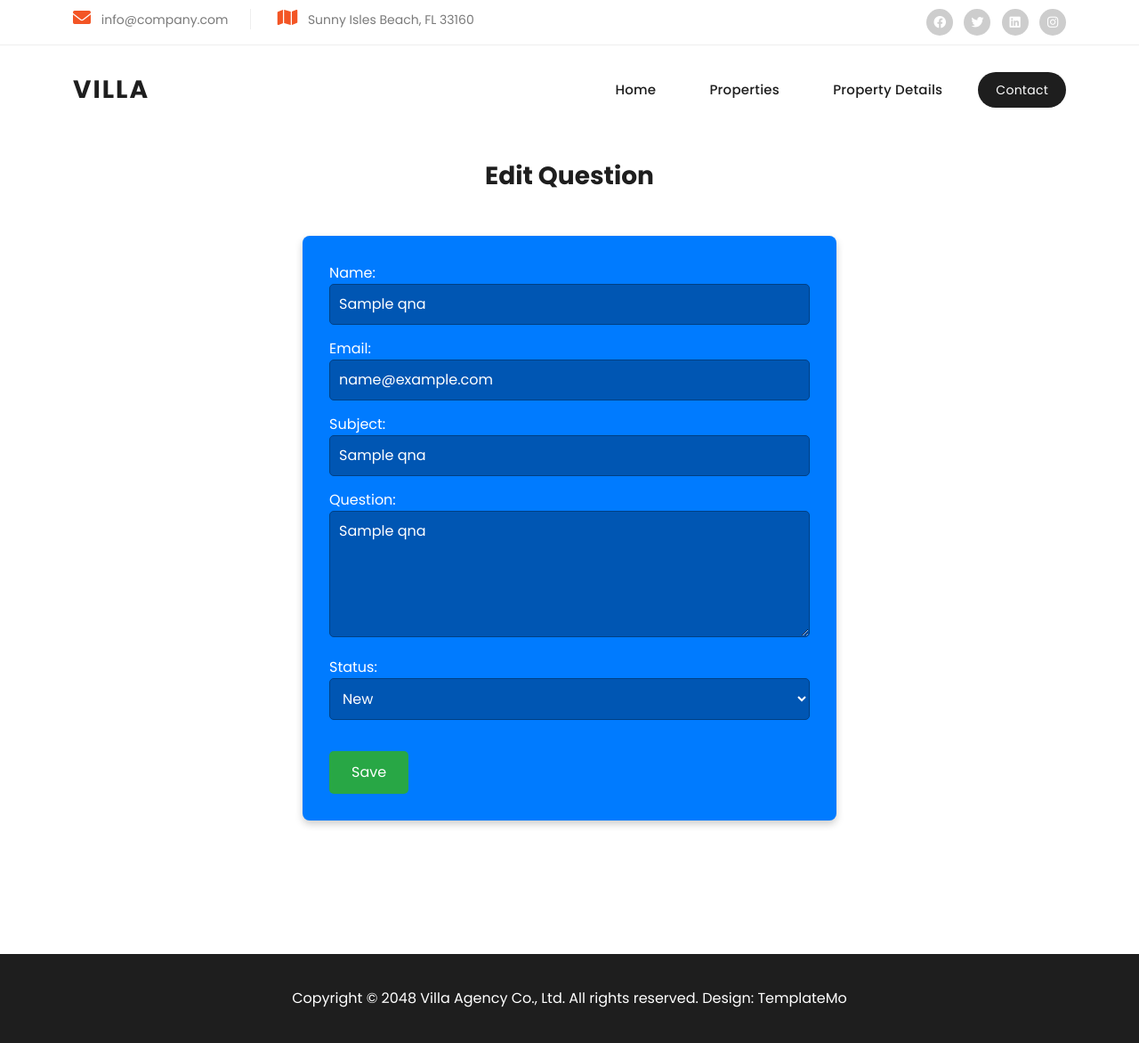
After one commit to MatejHerich/projekt, a PHP site: page /edit.php?id=1 in a window 1280 px wide. The commit adds this page. Shown: the whole page at 89% size. Run offline with PHP 8.4, Linux system fonts and the light colour scheme; tables that the repository leaves empty or names only in its code hold one stand-in row (values such as "Sample post").

Commit message:
Pridaný CRUD pre db a vylepšená štruktúra kódu

```diff
--- a/assets/classes/Database.php
+++ b/assets/classes/Database.php
@@ -37,5 +37,22 @@ class Database{
     ':username' => $username,
     ':password' => md5($password)]);
     return $stmt->fetch(PDO::FETCH_ASSOC);}
+
+  public function updateQuestion($id, $data) {
+    $sql = "UPDATE qna SET name = :name, email = :email, subject = :subject, question = :question, status = :status WHERE id = :id";
+    $stmt = $this->pdo->prepare($sql);
+    return $stmt->execute([
+        ':name' => $data['name'],
+        ':email' => $data['email'],
+        ':subject' => $data['subject'],
+        ':question' => $data['question'],
+        ':status' => $data['status'],
+        ':id' => $id ]);}
+
+  public function deleteQuestion($id) {
+    $sql = "DELETE FROM qna WHERE id = :id";
+    $stmt = $this->pdo->prepare($sql);
+    $stmt->execute([':id' => $id]);}
+
 }
 ?>
--- /dev/null
+++ b/edit.php
@@ -0,0 +1,116 @@
+<?php
+session_start();
+require_once('assets/classes/Database.php');
+
+$db = new Database();
+$pdo = $db->getConnection();
+
+$id = intval($_GET['id']);
+$stmt = $pdo->prepare("SELECT * FROM qna WHERE id = :id");
+$stmt->execute([':id' => $id]);
+$question = $stmt->fetch();
+
+if ($_SERVER['REQUEST_METHOD'] === 'POST') {
+    $data = [
+        'name' => $_POST['name'],
+        'email' => $_POST['email'],
+        'subject' => $_POST['subject'],
+        'question' => $_POST['question'],
+        'status' => $_POST['status']
+    ];
+    $db->updateQuestion($id, $data);
+    header("Location: admin.php");
+    exit;
+}
+
+include('assets/_inc/header.php');
+?>
+
+<style>
+  .form-container {
+    max-width: 600px;
+    margin: 50px auto;
+    padding: 30px;
+    background-color: #007bff;
+    border-radius: 8px;
+    color: #fff;
+    box-shadow: 0 4px 8px rgba(0, 0, 0, 0.2);
+  }
+
+  h2 {
+    text-align: center;
+    margin-top: 30px;
+    font-size: 28px;
+  }
+
+  .form-container .form-group label {
+    color: #fff;
+  }
+
+  .form-container input,
+  .form-container textarea,
+  .form-container select {
+    background-color: #0056b3;
+    border: 1px solid #004085;
+    color: #fff;
+    padding: 10px;
+    border-radius: 5px;
+    width: 100%;
+    margin-bottom: 15px;
+  }
+
+  .form-container button {
+    background-color: #28a745;
+    color: white;
+    padding: 12px 25px;
+    border: none;
+    border-radius: 5px;
+    font-size: 16px;
+    cursor: pointer;
+    margin-top: 20px;
+  }
+
+  .form-container button:hover {
+    background-color: #218838;
+  }
+</style>
+
+<h2>Edit Question</h2>
+
+<div class="form-container">
+  <form method="post">
+    <div class="form-group">
+      <label for="name">Name:</label>
+      <input type="text" name="name" value="<?= $question['name'] ?>">
+    </div>
+
+    <div class="form-group">
+      <label for="email">Email:</label>
+      <input type="email" name="email" value="<?= $question['email'] ?>">
+    </div>
+
+    <div class="form-group">
+      <label for="subject">Subject:</label>
+      <input type="text" name="subject" value="<?= $question['subject'] ?>">
+    </div>
+
+    <div class="form-group">
+      <label for="question">Question:</label>
+      <textarea name="question" rows="5"><?=$question['question'] ?></textarea>
+    </div>
+
+    <div class="form-group">
+      <label for="status">Status:</label>
+      <select name="status">
+        <option value="new" <?= $question['status'] == 'new' ? 'selected' : '' ?>>New</option>
+        <option value="answered" <?= $question['status'] == 'answered' ? 'selected' : '' ?>>Answered</option>
+      </select>
+    </div>
+
+    <button type="submit">Save</button>
+  </form>
+</div>
+
+<?php
+include('assets/_inc/footer.php');
+?>
```
Also changed, not shown: admin.php (+16 -9 lines).
